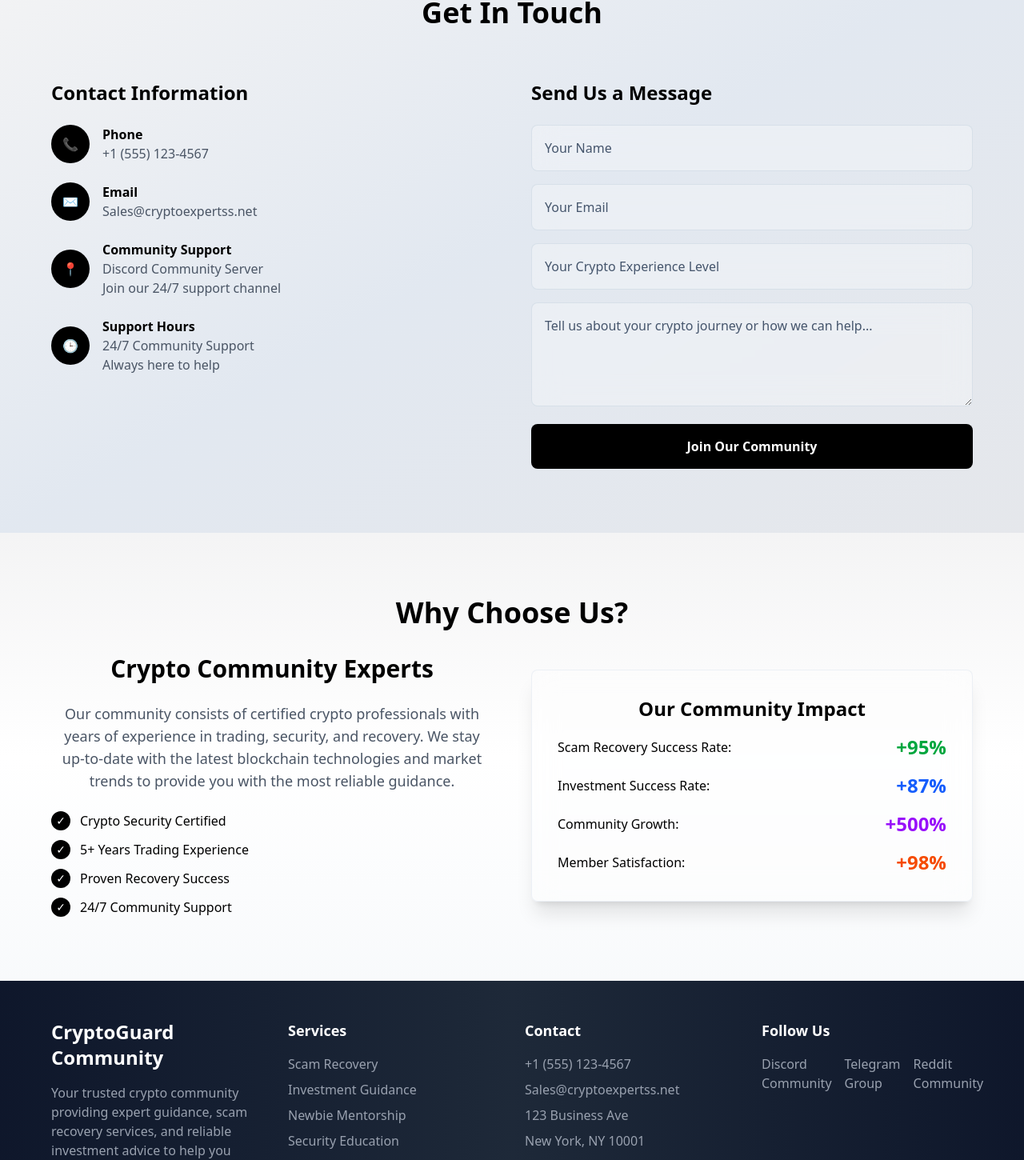
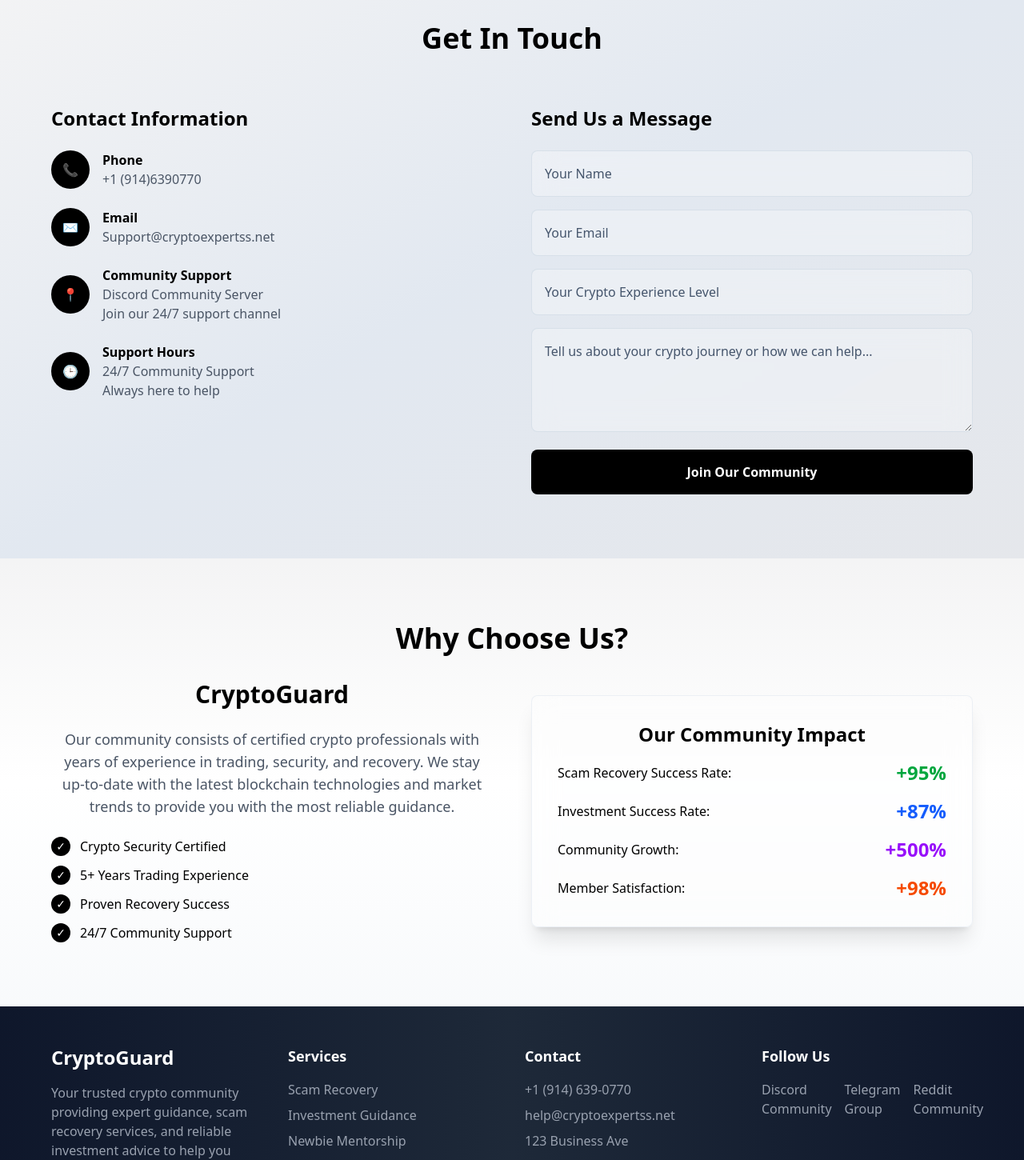
Before and after one commit to Edna112/Google-Ads, a React (Vite) app: page / in a window 1280 px wide. Shown: the part 1327-2777 px from the top of the page at 80% size. Built offline with nearby package versions, Linux system fonts and the light colour scheme.

Commit message:
Refactor components to unify branding under CryptoGuard, updating titles, contact information, and service descriptions in About, Contact, Footer, Header, and Services components for a consistent user experience.

```diff
--- a/src/components/About.jsx
+++ b/src/components/About.jsx
@@ -20,7 +20,7 @@ function About() {
             transition={{ duration: 0.8 }}
             viewport={{ once: true }}
           >
-            <h3 className="text-3xl font-bold mb-6">Crypto Community Experts</h3>
+            <h3 className="text-3xl font-bold mb-6">CryptoGuard</h3>
             <p className="text-lg text-gray-600 mb-6">
               Our community consists of certified crypto professionals with years of experience in trading, security, and recovery. We stay up-to-date with the latest blockchain technologies and market trends to provide you with the most reliable guidance.
             </p>
--- a/src/components/Contact.jsx
+++ b/src/components/Contact.jsx
@@ -39,7 +39,7 @@ function Contact() {
                 </motion.div>
                 <div>
                   <p className="font-semibold">Phone</p>
-                  <p className="text-gray-600">+1 (555) 123-4567</p>
+                  <p className="text-gray-600">+1 (914)6390770</p>
                 </div>
               </motion.div>
               <motion.div
@@ -59,7 +59,7 @@ function Contact() {
                 </motion.div>
                 <div>
                   <p className="font-semibold">Email</p>
-                  <p className="text-gray-600">Sales@cryptoexpertss.net</p>
+                  <p className="text-gray-600">Support@cryptoexpertss.net</p>
                 </div>
               </motion.div>
               <motion.div
--- a/src/components/Footer.jsx
+++ b/src/components/Footer.jsx
@@ -11,7 +11,7 @@ function Footer() {
             transition={{ duration: 0.8 }}
             viewport={{ once: true }}
           >
-            <h3 className="text-2xl font-bold mb-4">CryptoGuard Community</h3>
+            <h3 className="text-2xl font-bold mb-4">CryptoGuard </h3>
             <p className="text-gray-400">
               Your trusted crypto community providing expert guidance, scam recovery services, and reliable investment advice to help you navigate the crypto world safely.
             </p>
@@ -62,13 +62,14 @@ function Footer() {
                 whileHover={{ x: 10 }}
                 transition={{ duration: 0.3 }}
               >
-                +1 (555) 123-4567
+                +1 (914) 639-0770
               </motion.li>
               <motion.li
                 whileHover={{ x: 10 }}
                 transition={{ duration: 0.3 }}
               >
-                Sales@cryptoexpertss.net
+                help@cryptoexpertss.net
+
               </motion.li>
               <motion.li
                 whileHover={{ x: 10 }}
@@ -80,7 +81,7 @@ function Footer() {
                 whileHover={{ x: 10 }}
                 transition={{ duration: 0.3 }}
               >
-                New York, NY 10001
+                Los Angeles, CA 90001
               </motion.li>
             </ul>
           </motion.div>
@@ -115,6 +116,7 @@ function Footer() {
                 whileTap={{ scale: 0.9 }}
                 href="#"
                 className="text-gray-400 hover:text-white transition-colors"
+
               >
                 Reddit Community
               </motion.a>
@@ -128,9 +130,10 @@ function Footer() {
           viewport={{ once: true }}
           className="border-t border-slate-300/20 mt-8 pt-8 text-center text-slate-400"
         >
-          <p>&copy; 2024 CryptoGuard Community. All rights reserved.</p>
+          <p>&copy; 2024 CryptoGuard. All rights reserved.</p>
         </motion.div>
       </div>
+
     </footer>
   )
 }
--- a/src/components/Header.jsx
+++ b/src/components/Header.jsx
@@ -25,14 +25,9 @@ function Header() {
           animate={{ opacity: 1, x: 0 }}
           transition={{ duration: 0.8, delay: 0.2 }}
           href="#"
-          className="flex items-center space-x-3 hover:text-gray-300 transition-colors"
+          className="text-2xl font-bold hover:text-gray-300 transition-colors"
         >
-          <img
-            src="/generated-image.png"
-            alt="CryptoGuard Community Logo"
-            className="w-8 h-8"
-          />
-          <span className="text-2xl font-bold">CryptoGuard Community</span>
+          CryptoGuard
         </motion.a>
 
         {/* Desktop Navigation */}
--- a/src/components/Services.jsx
+++ b/src/components/Services.jsx
@@ -11,7 +11,7 @@ function Services() {
           viewport={{ once: true }}
           className="text-4xl font-bold text-center mb-16"
         >
-          Our Crypto Community Services
+          Our CryptoGuard Services
         </motion.h2>
         <div className="grid md:grid-cols-3 gap-8">
           <motion.div
@@ -80,6 +80,9 @@ function Services() {
             <h3 className="text-2xl font-bold mb-4">Newbie Mentorship</h3>
             <p className="text-gray-600">Comprehensive guidance for crypto beginners with step-by-step tutorials and personalized mentorship programs.</p>
           </motion.div>
+          {/* Elfsight Telegram Chat | crypto */}
+<script src="https://elfsightcdn.com/platform.js" async></script>
+<div className="elfsight-app-ea67b6d3-4ce1-4aee-9b4e-10aa0d6a0e33" data-elfsight-app-lazy></div>
         </div>
       </div>
     </section>
```
